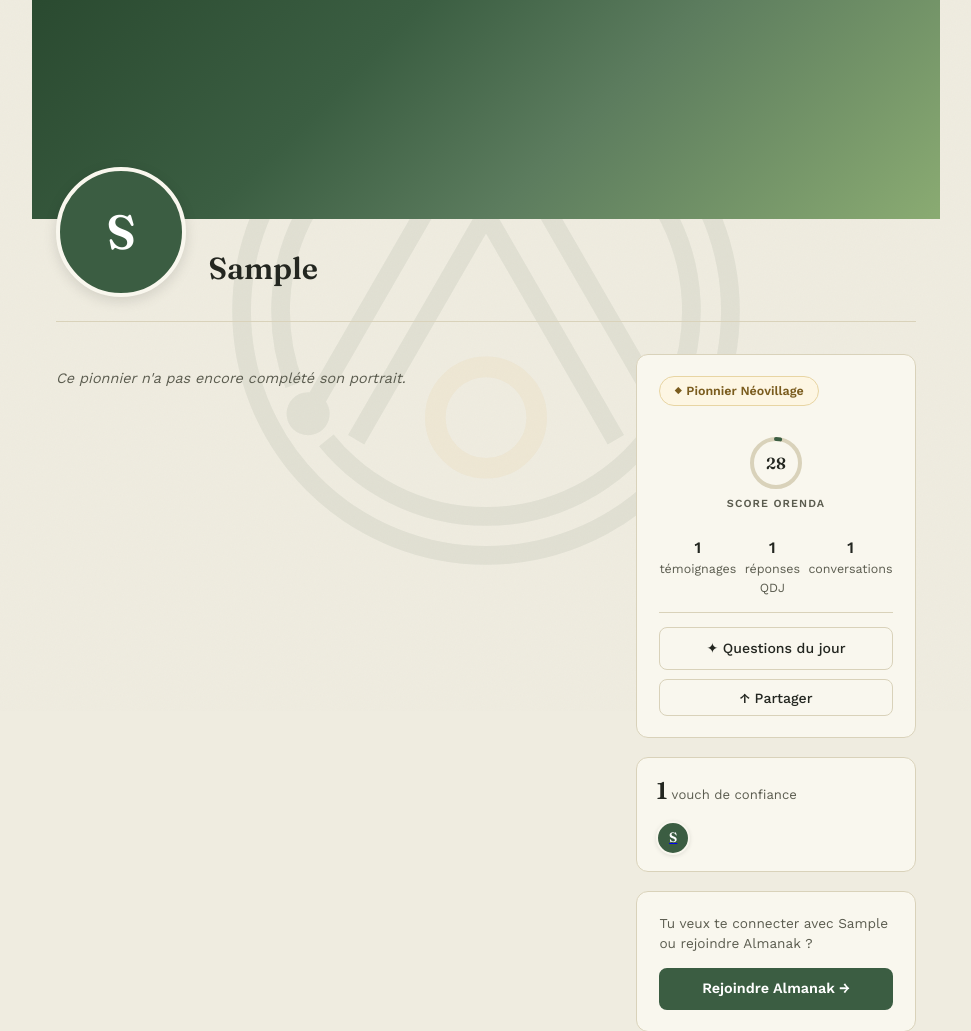
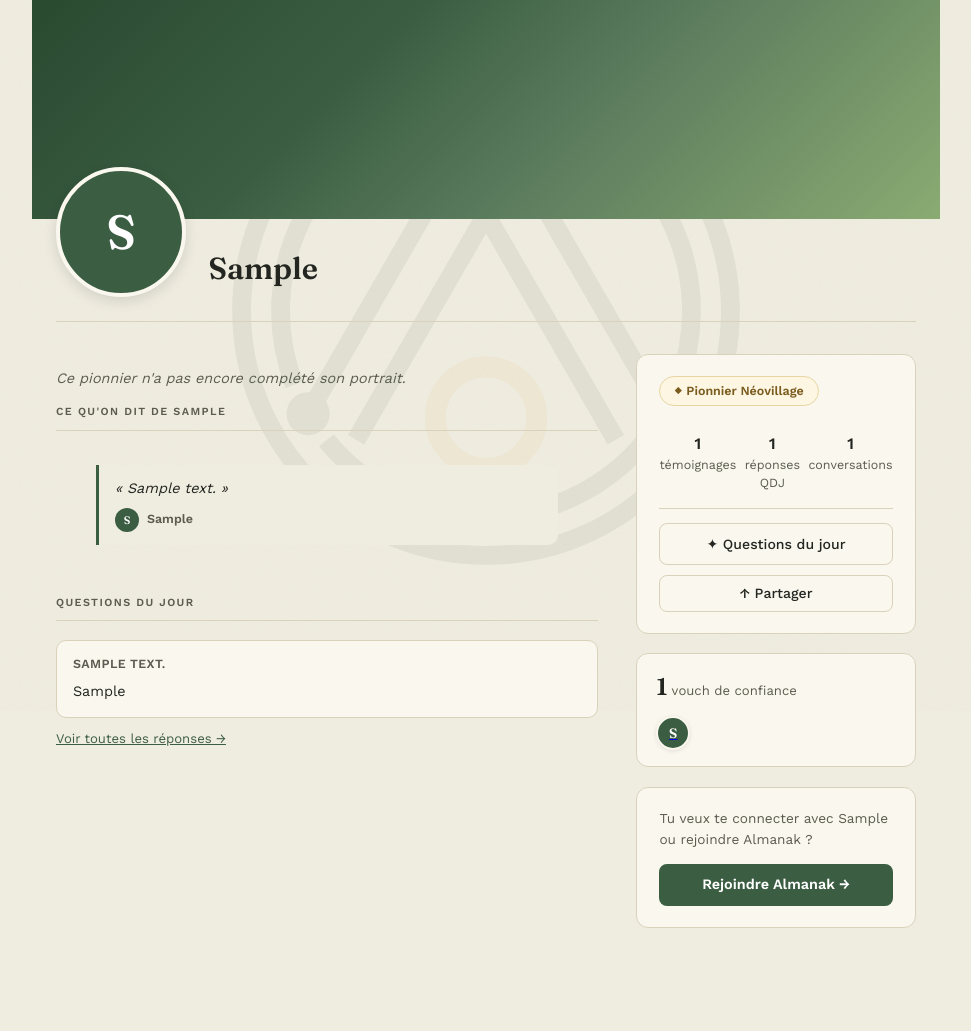
Before and after one commit to YonathanAlmanak/almanak-core, a Django app: a page that uses templates/profil_public.html in a window 1280 px wide. Shown: the part 89-1120 px from the top of the page, without its empty margins (154-1125 px from the left). Run offline with Django 5.2, Linux system fonts and the light colour scheme; data comes from the database, SQL or seed files in the repository; tables that the repository leaves empty hold one stand-in row (values such as "Sample post").

Commit message:
feat(profil): Profil pionnier — photo action, témoignages, réponses QDJ
- Retire Orenda Score du profil public (widget admin uniquement)
- Affiche photo_action dans la zone héro (aux côtés de l'avatar)
- Section témoignages : vouch avec message → blockquotes signés
- Section QDJ : 5 dernières réponses publiées du pionnier sur son profil
- vouches_avec_message et reponses_qdj ajoutés au contexte de la vue

Co-Authored-By: Claude Sonnet 4.6 <noreply@anthropic.com>

```diff
--- a/profiles/views.py
+++ b/profiles/views.py
@@ -260,15 +260,23 @@ def profil_public(request, username):
             .select_related("user")
             .order_by("-id")[:4]
         )
-    # Vouches + Orenda
+    # Vouches (garants + témoignages)
     vouches = Vouch.objects.filter(cible=pionnier).select_related("source__profile")[:8]
+    vouches_avec_message = Vouch.objects.filter(
+        cible=pionnier
+    ).exclude(message="").select_related("source__profile")[:5]
     nb_vouches = Vouch.objects.filter(cible=pionnier).count()
     j_ai_vouche = (
         request.user.is_authenticated
         and not est_moi
         and Vouch.objects.filter(source=request.user, cible=pionnier).exists()
     )
-    orenda = profil_obj.orenda_score()
+    # Réponses QDJ publiées
+    reponses_qdj = (
+        ReponseQDJ.objects
+        .filter(user=pionnier, publie=True)
+        .order_by('-created')[:5]
+    )
     return render(request, "profil_public.html", {
         "pionnier": pionnier,
         "profil": profil_obj,
@@ -284,9 +292,10 @@ def profil_public(request, username):
         "hud": profil_obj.hud(),
         "meme_village": meme_village,
         "vouches": vouches,
+        "vouches_avec_message": vouches_avec_message,
         "nb_vouches": nb_vouches,
         "j_ai_vouche": j_ai_vouche,
-        "orenda": orenda,
+        "reponses_qdj": reponses_qdj,
     })
 
 
--- a/templates/profil_public.html
+++ b/templates/profil_public.html
@@ -176,6 +176,7 @@
   .village-bio { font-size: .78rem; color: var(--ink-soft); line-height: 1.4; }
 
   /* ── Orenda Score ── */
+  /* .orenda-score-wrap réservé au tableau de bord admin */
   .orenda-score-wrap {
     display: flex; flex-direction: column; align-items: center;
     gap: .15rem; margin: .6rem 0 1rem;
@@ -227,6 +228,67 @@
     border: 2px solid var(--surface); box-shadow: 0 1px 4px rgba(0,0,0,.1);
   }
 
+  /* ── Photo en action ── */
+  .portrait-photo-action-wrap {
+    flex-shrink: 0;
+    margin-top: -1.2rem;
+  }
+  .portrait-photo-action {
+    width: 56px; height: 56px;
+    border-radius: 10px;
+    object-fit: cover;
+    border: 3px solid var(--surface);
+    box-shadow: 0 1px 6px rgba(0,0,0,.12);
+    display: block;
+  }
+
+  /* ── Témoignages ── */
+  .temoignage-liste { display: flex; flex-direction: column; gap: .9rem; }
+  .temoignage-bloc {
+    background: var(--bg);
+    border-left: 3px solid var(--accent);
+    border-radius: 0 10px 10px 0;
+    padding: .8rem 1rem;
+  }
+  .temoignage-texte {
+    font-style: italic; font-size: .9rem; color: var(--ink);
+    margin: 0 0 .5rem; line-height: 1.55;
+  }
+  .temoignage-auteur {
+    display: flex; align-items: center; gap: .5rem;
+    font-size: .78rem; color: var(--ink-soft);
+  }
+  .temoignage-auteur img, .temoignage-auteur-defaut {
+    width: 24px; height: 24px; border-radius: 50%; object-fit: cover;
+  }
+  .temoignage-auteur-defaut {
+    background: var(--accent); color: #fff;
+    display: flex; align-items: center; justify-content: center;
+    font-family: "Fraunces", serif; font-size: .68rem; font-weight: 600;
+    flex-shrink: 0;
+  }
+
+  /* ── Réponses QDJ ── */
+  .qdj-liste { display: flex; flex-direction: column; gap: 1rem; }
+  .qdj-carte {
+    border: 1px solid var(--line);
+    border-radius: 10px;
+    padding: .9rem 1rem;
+    background: var(--surface);
+  }
+  .qdj-question {
+    font-size: .78rem; font-weight: 600; text-transform: uppercase;
+    letter-spacing: .03em; color: var(--ink-soft);
+    margin: 0 0 .4rem;
+  }
+  .qdj-reponse {
+    font-size: .9rem; color: var(--ink); margin: 0;
+    display: -webkit-box;
+    -webkit-line-clamp: 3;
+    -webkit-box-orient: vertical;
+    overflow: hidden;
+  }
+
   /* ── Message upload ── */
   .upload-msg {
     font-size: .78rem; color: var(--ink-soft); font-style: italic;
@@ -261,6 +323,11 @@
         <input type="file" id="input-photo" accept="image/jpeg,image/png,image/webp" style="display:none">
       {% endif %}
     </div>
+    {% if profil.photo_action %}
+    <div class="portrait-photo-action-wrap">
+      <img class="portrait-photo-action" src="{{ profil.photo_action.url }}" alt="En action">
+    </div>
+    {% endif %}
     <div class="portrait-ident">
       <h1 class="portrait-nom">{{ profil.nom_artiste|default:pionnier.first_name|default:pionnier.username }}</h1>
       {% if profil.village %}<p class="portrait-lieu">{{ profil.village }}</p>{% endif %}
@@ -360,26 +427,53 @@
       <p style="color:var(--ink-soft);font-size:.9rem;font-style:italic;">Ce pionnier n'a pas encore complété son portrait.</p>
       {% endif %}
 
+      {% if vouches_avec_message %}
+      <div class="portrait-section">
+        <span class="portrait-section-label">Ce qu'on dit de {{ profil.nom_artiste|default:pionnier.first_name|default:"lui" }}</span>
+        <div class="temoignage-liste">
+          {% for v in vouches_avec_message %}
+          <blockquote class="temoignage-bloc">
+            <p class="temoignage-texte">« {{ v.message }} »</p>
+            <div class="temoignage-auteur">
+              {% if v.source.profile.photo %}
+                <img src="{{ v.source.profile.photo.url }}" alt="">
+              {% else %}
+                <div class="temoignage-auteur-defaut">{{ v.source.profile.nom_artiste|default:v.source.first_name|default:v.source.username|first|upper }}</div>
+              {% endif %}
+              <a href="/p/{{ v.source.username }}/" style="color:inherit;text-decoration:none;font-weight:600;">
+                {{ v.source.profile.nom_artiste|default:v.source.first_name|default:v.source.username }}
+              </a>
+              {% if v.source.profile.village %}· {{ v.source.profile.village }}{% endif %}
+            </div>
+          </blockquote>
+          {% endfor %}
+        </div>
+      </div>
+      {% endif %}
+
+      {% if reponses_qdj %}
+      <div class="portrait-section">
+        <span class="portrait-section-label">Questions du jour</span>
+        <div class="qdj-liste">
+          {% for rep in reponses_qdj %}
+          <div class="qdj-carte">
+            <p class="qdj-question">{{ rep.question_texte }}</p>
+            <p class="qdj-reponse">{{ rep.extrait }}</p>
+          </div>
+          {% endfor %}
+        </div>
+        <a href="/questions/?user={{ pionnier.username }}" style="display:inline-block;margin-top:.7rem;font-size:.82rem;color:var(--accent);">
+          Voir toutes les réponses →
+        </a>
+      </div>
+      {% endif %}
+
     </div>
 
     <!-- Sidebar -->
     <div class="portrait-sidebar">
       <div class="sidebar-carte">
         <div class="badge-pionnier">Pionnier Néovillage</div>
-        <div class="orenda-score-wrap">
-          <div class="orenda-arc" id="orenda-arc">
-            <svg viewBox="0 0 60 60" class="orenda-svg">
-              <circle cx="30" cy="30" r="24" fill="none" stroke="var(--line)" stroke-width="4"/>
-              <circle cx="30" cy="30" r="24" fill="none" stroke="var(--accent)" stroke-width="4"
-                stroke-dasharray="{% widthratio orenda 100 150.8 %} 150.8"
-                stroke-dashoffset="37.7"
-                stroke-linecap="round"
-                transform="rotate(-90 30 30)"/>
-            </svg>
-            <div class="orenda-chiffre">{{ orenda }}</div>
-          </div>
-          <div class="orenda-label">Score Orenda</div>
-        </div>
         {% if hud.nb_temoignages or hud.nb_qdj or hud.nb_conversations %}
         <div style="display:flex;justify-content:space-around;padding:.5rem 0 .9rem;border-bottom:1px solid var(--line);margin-bottom:.9rem;font-size:.78rem;text-align:center;color:var(--ink-soft);">
           {% if hud.nb_temoignages %}
```
